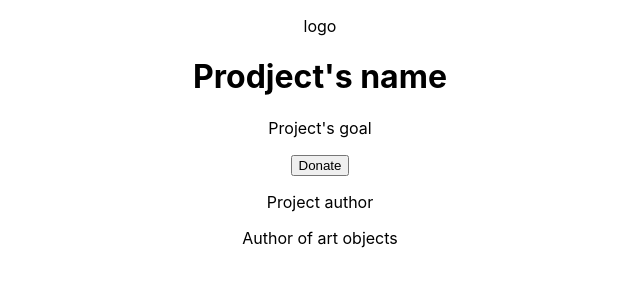
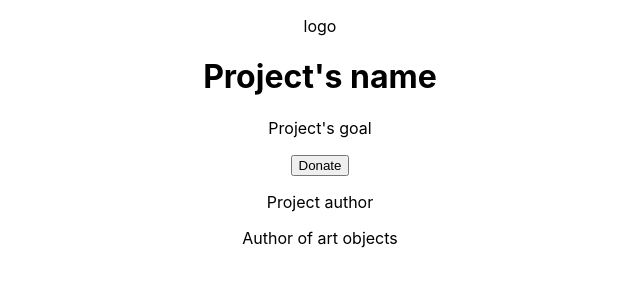
Before and after one commit to Innapoliakova/ukr-art-project, a React (Create React App) app: page / in a window 1280 px wide. Shown: the top 300 px of the page, without its empty margins (320-960 px from the left). Built offline with nearby package versions, Linux system fonts and the light colour scheme.

Commit message:
More components added

```diff
--- a/src/App.js
+++ b/src/App.js
@@ -1,19 +1,24 @@
-import React from 'react';
+
 import './App.css';
 import Header from './components/Header';
 import Footer from './components/Footer';
 import About from './components/About';
 import Artobjects from './components/Artobjects';
 import Donate from './components/Donate';
+import Object from './components/Object';
 
 function App() {
   return (
     <div className="App">
-     <Header/>
-     <About/>
-     <Artobjects></Artobjects>
-     <Donate/>
-     <Footer/>
+      <Header />
+      <About />
+      <Artobjects>
+        <Object />
+        <Object />
+        <Object />
+      </Artobjects>
+      <Donate />
+      <Footer />
     </div>
   );
 }
--- a/src/components/Header.jsx
+++ b/src/components/Header.jsx
@@ -5,7 +5,7 @@ const Header = () => {
         <header>
             <div className="header">
 <p>logo</p>
-<h1>Prodject's name</h1>
+<h1>Project's name</h1>
 <nav>
 
 </nav>
--- /dev/null
+++ b/src/components/Object.jsx
@@ -0,0 +1,7 @@
+
+
+const Object = () => {
+  return <div className="object_item"></div>;
+};
+
+export default Object;
```
